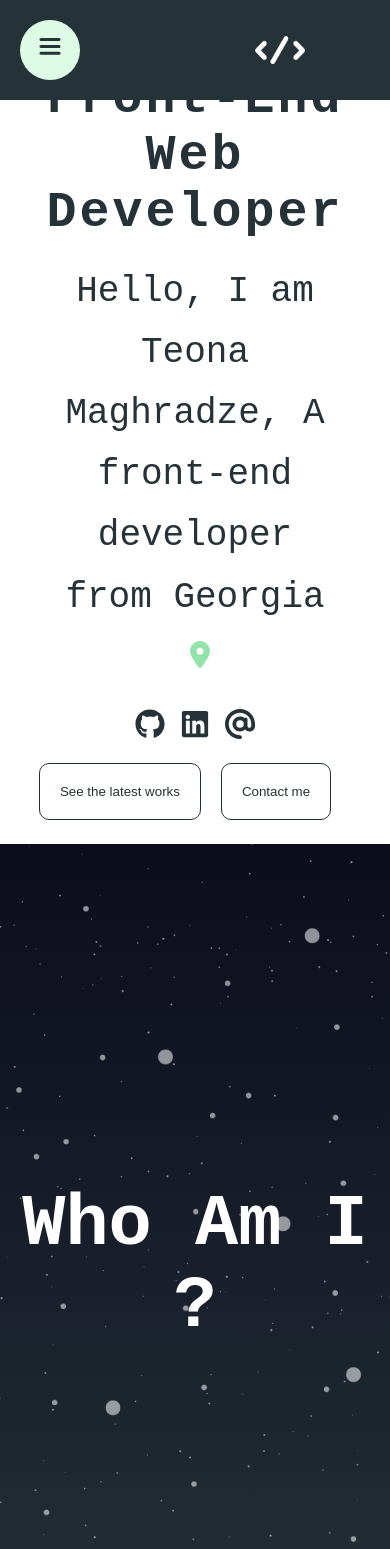
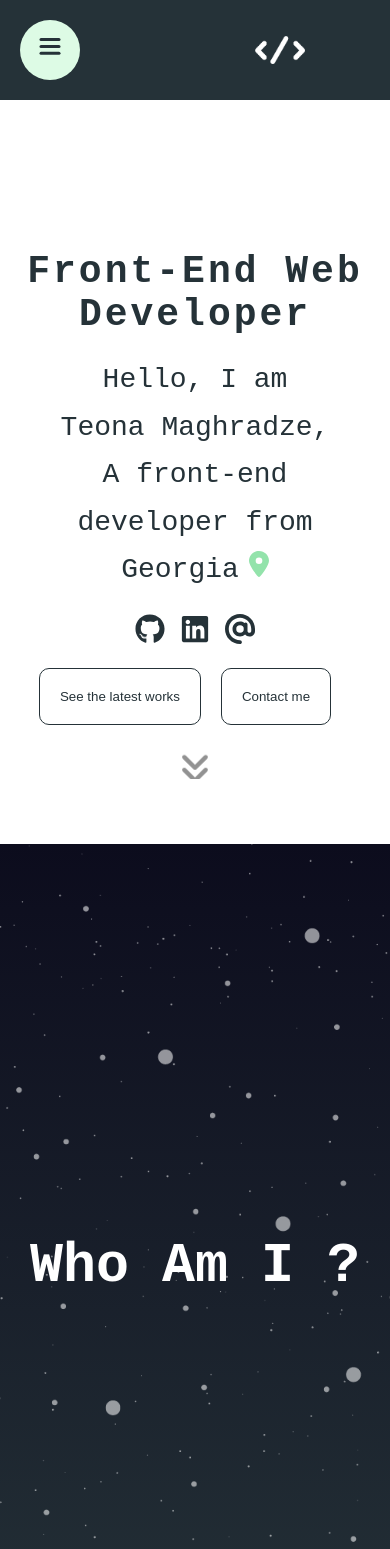
Before and after one commit to teonamaghradze/portfolio, a React (Create React App) app: page / in a window 390 px wide. Shown: the top 1549 px of the page. Built offline with nearby package versions, Linux system fonts and the light colour scheme.

Commit message:
make some changes for mobile design

```diff
--- a/src/components/hero/Hero.scss
+++ b/src/components/hero/Hero.scss
@@ -1,7 +1,7 @@
 @import "../../app.scss";
 
 .hero {
-  height: calc(100vh - 100px);
+  // height: calc(100vh - 100px);
 
   background-color: white;
 
@@ -16,12 +16,12 @@
 
   .wrapper {
     max-width: 1366px;
-    height: 100%;
+    // height: 100%;
     margin: auto;
 
     .textContainer {
       width: 50%;
-      height: 100%;
+      // height: 100%;
       display: flex;
       flex-direction: column;
       justify-content: center;
@@ -42,6 +42,12 @@
     h2 {
       font-size: 50px;
       letter-spacing: 3px;
+      margin-top: 74px;
+
+      @include mobile {
+        font-size: 38px;
+        margin-top: 150px;
+      }
     }
     p {
       font-size: 25px;
@@ -49,7 +55,7 @@
       font-weight: 300;
       line-height: 1.7;
       @include mobile {
-        font-size: 36px;
+        font-size: 28px;
       }
     }
 
--- a/src/components/parallax/Parallax.scss
+++ b/src/components/parallax/Parallax.scss
@@ -13,7 +13,7 @@
     color: white;
 
     @include mobile {
-      font-size: 72px;
+      font-size: 55px;
       text-align: center;
     }
   }
--- a/src/components/portfolio/Portfolio.jsx
+++ b/src/components/portfolio/Portfolio.jsx
@@ -11,7 +11,7 @@ import foodie from "../../foodie.png";
 const items = [
   {
     id: 1,
-    title: "Foodie - Food Delivery",
+    title: "Foodie - Delivery",
     src: foodie,
 
     desc: "I built Foodie app using ReactJs, Redux. It is the app, where you can filter the food you like by category, add them to the shopping card, delete, increase and decrease the quantity",
--- a/src/components/portfolio/Portfolio.scss
+++ b/src/components/portfolio/Portfolio.scss
@@ -9,7 +9,8 @@
   }
 
   @include mobile {
-    margin: 0;
+    // margin: 0;
+    margin: 50rem 0 0 0;
   }
 
   .progress {
@@ -61,6 +62,7 @@
 
       @include mobile {
         flex-direction: column;
+        gap: 0;
       }
 
       .imageContainer {
@@ -109,6 +111,7 @@
           line-height: 1.5;
           @include mobile {
             font-size: 16px;
+            text-align: center;
           }
         }
         button {
```
